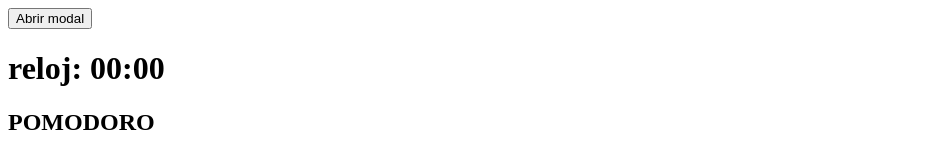
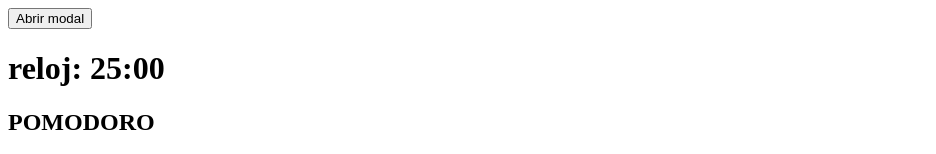
Before and after one commit to antonelladivirgilio/synchronicity-pomodoro, a React (Vite) app: page / in a window 1280 px wide. Shown: the top 154 px of the page, without its empty margins (0-936 px from the left). Built offline with nearby package versions, Linux system fonts and the light colour scheme.

Commit message:
watch time from context changes to refresh pomodoro timer

```diff
--- a/src/components/Clock.tsx
+++ b/src/components/Clock.tsx
@@ -1,13 +1,16 @@
 import { useState, useEffect, useRef } from "react";
 import { usePomodoro } from "../hooks/usePomodoro";
-import { millisecondsToMinutes } from "../utils/millisecondsToMinutes";
+import {
+  millisecondsToMinutes,
+  minutesToMilliseconds,
+} from "../utils/millisecondsToMinutes";
 
 export function Clock() {
   const { cicle } = usePomodoro();
   const cicleCounter = useRef(0);
 
   const currentCicle = cicle[cicleCounter.current]?.state;
-  const initialTime = cicle[cicleCounter.current]?.time;
+  const initialTime = minutesToMilliseconds(cicle[cicleCounter.current]?.time); // minutos
 
   const [time, setTime] = useState(initialTime);
   const [focusing, setFocusing] = useState(false);
@@ -44,6 +47,13 @@ export function Clock() {
     return () => clearInterval(updateTime);
   });
 
+  useEffect(() => {
+    const initialTime = minutesToMilliseconds(
+      cicle[cicleCounter.current]?.time
+    );
+    setTime(initialTime);
+  }, [cicle]);
+
   return (
     <>
       <h1>reloj: {millisecondsToMinutes(time)}</h1>
```
